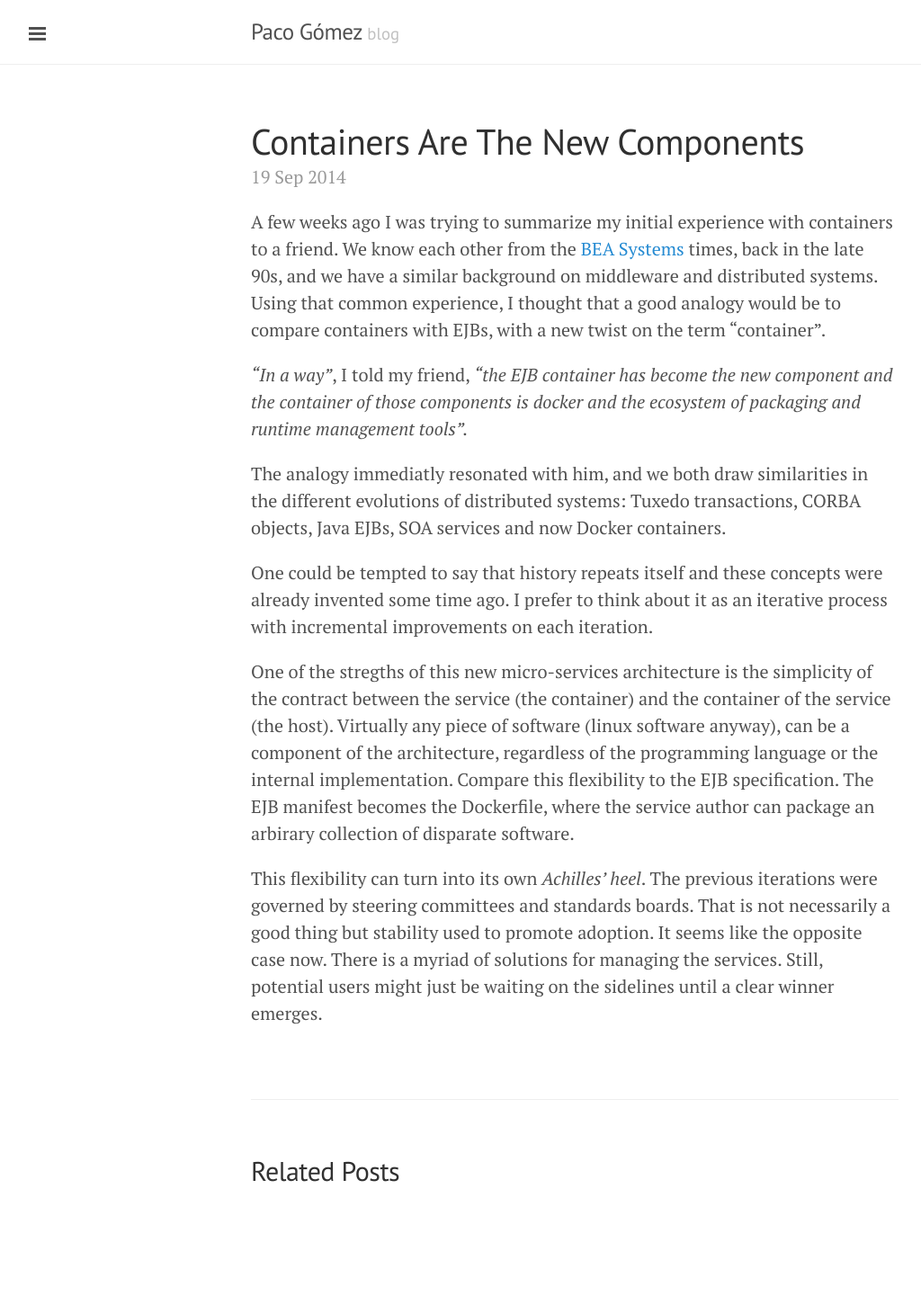
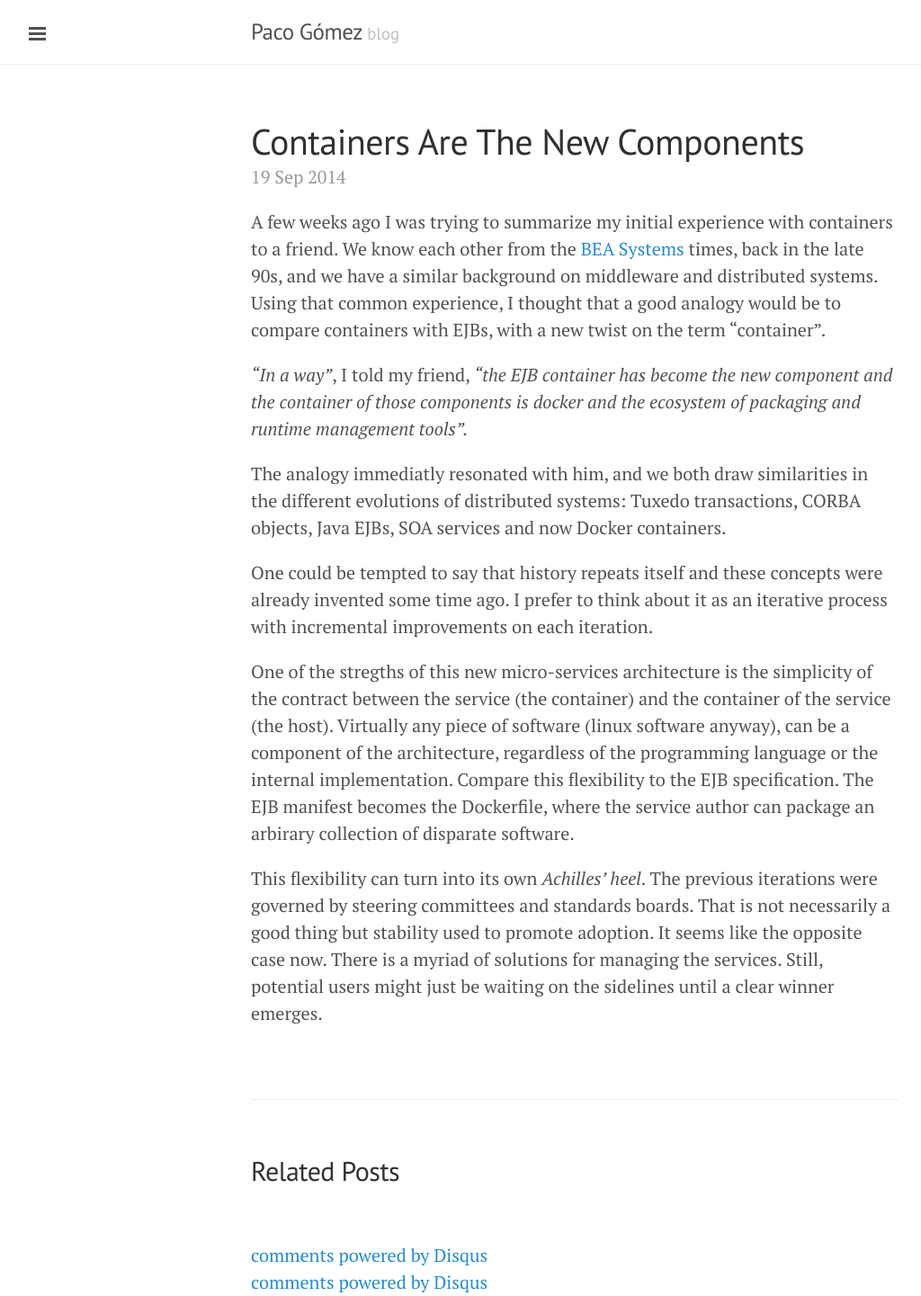
Before and after one commit to pacogomez/pacogomez.github.io, a Jekyll site: the page built from _posts/2014-09-19-containers-are-the-new-components.md, in a window 1280 px wide. Shown: the whole page at 90% size, without its empty margins (1-1025 px from the left). Built offline with Jekyll 4.4.1, drawn with Linux system fonts in a browser that asks for light colours; Markdown is read by kramdown in place of the engine named in the settings; comment, search, counter and statistics services are not loaded; before the commit the page ends 1381 px from its top, so only the background shows below that.

Commit message:
comments

```diff
--- /dev/null
+++ b/_includes/comments.html
@@ -0,0 +1,14 @@
+{% if page.comments %}
+<div id="disqus_thread"></div>
+<script type="text/javascript">
+	var disqus_shortname = 'pacogomez';
+
+    (function() {
+        var dsq = document.createElement('script'); dsq.type = 'text/javascript'; dsq.async = true;
+        dsq.src = '//' + disqus_shortname + '.disqus.com/embed.js';
+        (document.getElementsByTagName('head')[0] || document.getElementsByTagName('body')[0]).appendChild(dsq);
+    })();
+</script>
+<noscript>Please enable JavaScript to view the <a href="http://disqus.com/?ref_noscript">comments powered by Disqus.</a></noscript>
+<a href="http://disqus.com" class="dsq-brlink">comments powered by <span class="logo-disqus">Disqus</span></a>
+{% endif %}
--- a/_layouts/default.html
+++ b/_layouts/default.html
@@ -21,6 +21,7 @@
 
       <div class="container content">
         {{ content }}
+		{% include comments.html %}
       </div>
     </div>
 
--- a/_layouts/post.html
+++ b/_layouts/post.html
@@ -23,3 +23,5 @@
     {% endfor %}
   </ul>
 </div>
+
+		{% include comments.html %}
```
Also changed, not shown: _posts/2014-09-19-containers-are-the-new-components.md (+1 -0 lines).
